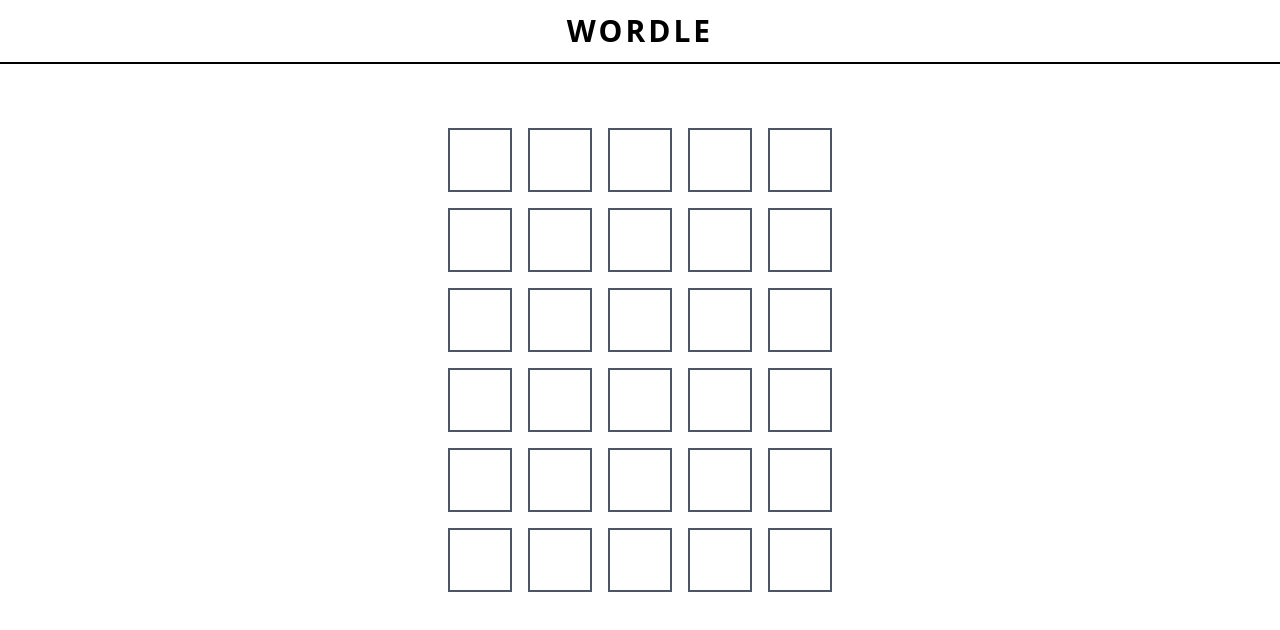
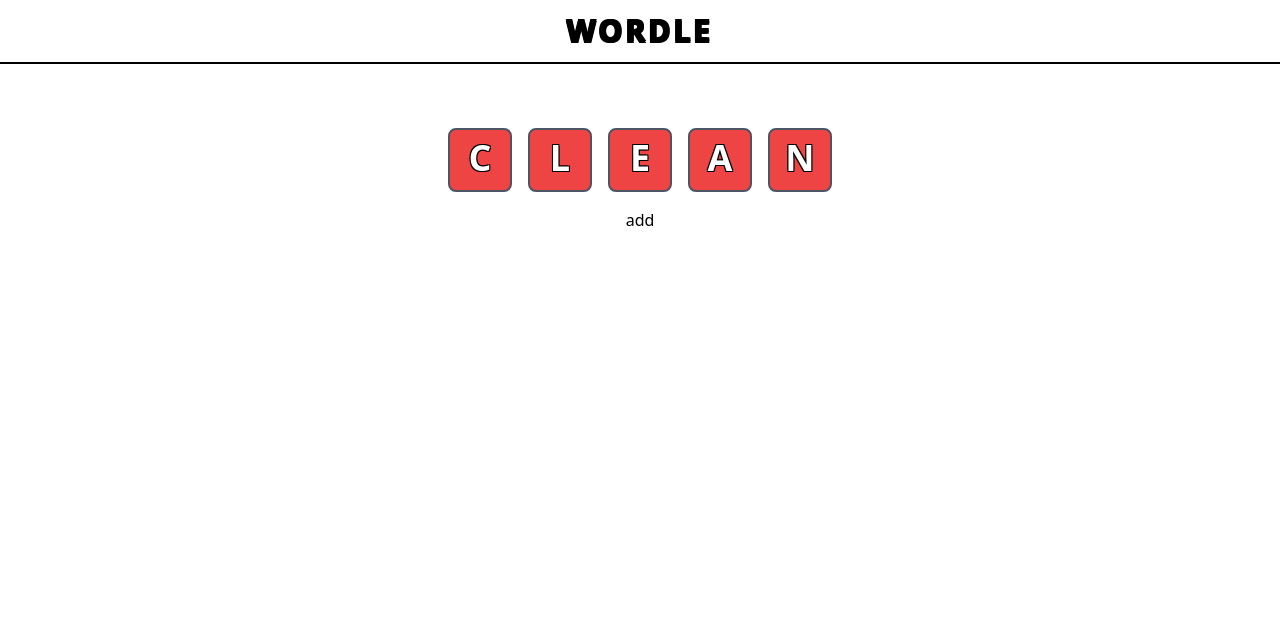
Before and after one commit to giopantsulaia/wordle, a Nuxt app: page /play in a window 1280 px wide. Shown: the top 630 px of the page. Built offline with nearby package versions, Linux system fonts and the light colour scheme.

Commit message:
wip: write game logic

```diff
--- a/nuxt.config.ts
+++ b/nuxt.config.ts
@@ -6,4 +6,15 @@ export default defineNuxtConfig({
       autoprefixer: {},
     },
   },
+  app: {
+    head: {
+      charset: 'utf-16',
+      viewport: 'width=500, initial-scale=1',
+      title: 'My App',
+      meta: [
+        // <meta name="description" content="My amazing site">
+        { name: 'description', content: 'My amazing site.' }
+      ],
+    }
+  }
 });
--- a/pages/play.vue
+++ b/pages/play.vue
@@ -1,3 +1,29 @@
+<script setup>
+const word = ["c", "h", "a", "r", "m"];
+const answers = useState("answers", () => []);
+const answer = useState("answer", () => ["c", "l", "e", "a", "n"]);
+const correct = useState("correct", () => []);
+
+watch(answer.value, () => {
+    const exists = [];
+    if (answer.value.length >= 5) {
+        for (const [index, letter] in answer.value) {
+            if (answer.value[index] === word[index]) {
+                correct.value.push(index);
+            };
+        }
+    }
+    console.log(correct.value);
+});
+function add(index) {
+    answer.value.push("s");
+}
+</script>
+<style scoped>
+p {
+    text-shadow: -1px -1px 0 #000, 1px -1px 0 #000, -1px 1px 0 #000, 1px 1px 0 #000;
+}
+</style>
 <template>
     <section>
         <nav class="relative top-0 left-0 w-screen border-b-2 border-black h-16 flex justify-center items-center">
@@ -5,9 +31,16 @@
         </nav>
         <main class="mt-16">
             <div class="flex flex-wrap w-[400px]  m-auto gap-4 justify-center">
-                <div class="w-16 h-16 border-2 border-gray-600" v-for="box in 30"></div>
+                <div class="w-16 h-16 flex items-center rounded-lg"
+                    v-for="(box, index) in answers.length === 0 ? 5 : answers[0]">
+                    <p class="w-full h-full text-4xl font-black uppercase text-center pt-2 text-white rounded-lg border-2 border-gray-600"
+                        :class="correct.includes(index.toString()) ? 'bg-green-600' : 'bg-red-500'">{{
+                                answer[index]
+                        }}
+                    </p>
+                </div>
+                <button @click="add(index)">add</button>
             </div>
         </main>
     </section>
 </template>
-<script></script>
```
Also changed, not shown: 1 other file (tests, documents, lock files or other folders). Lines whose indentation alone changed are shown as unchanged.
